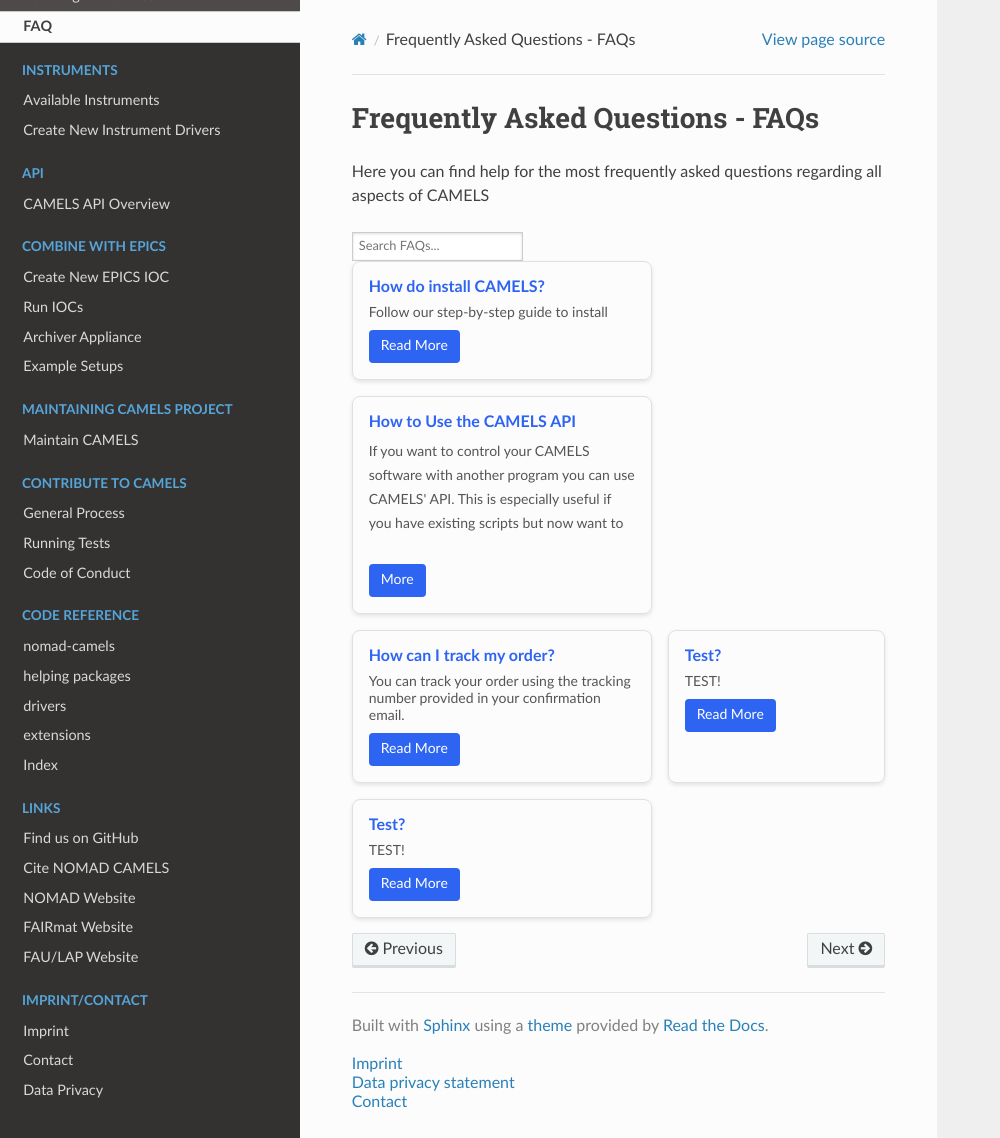
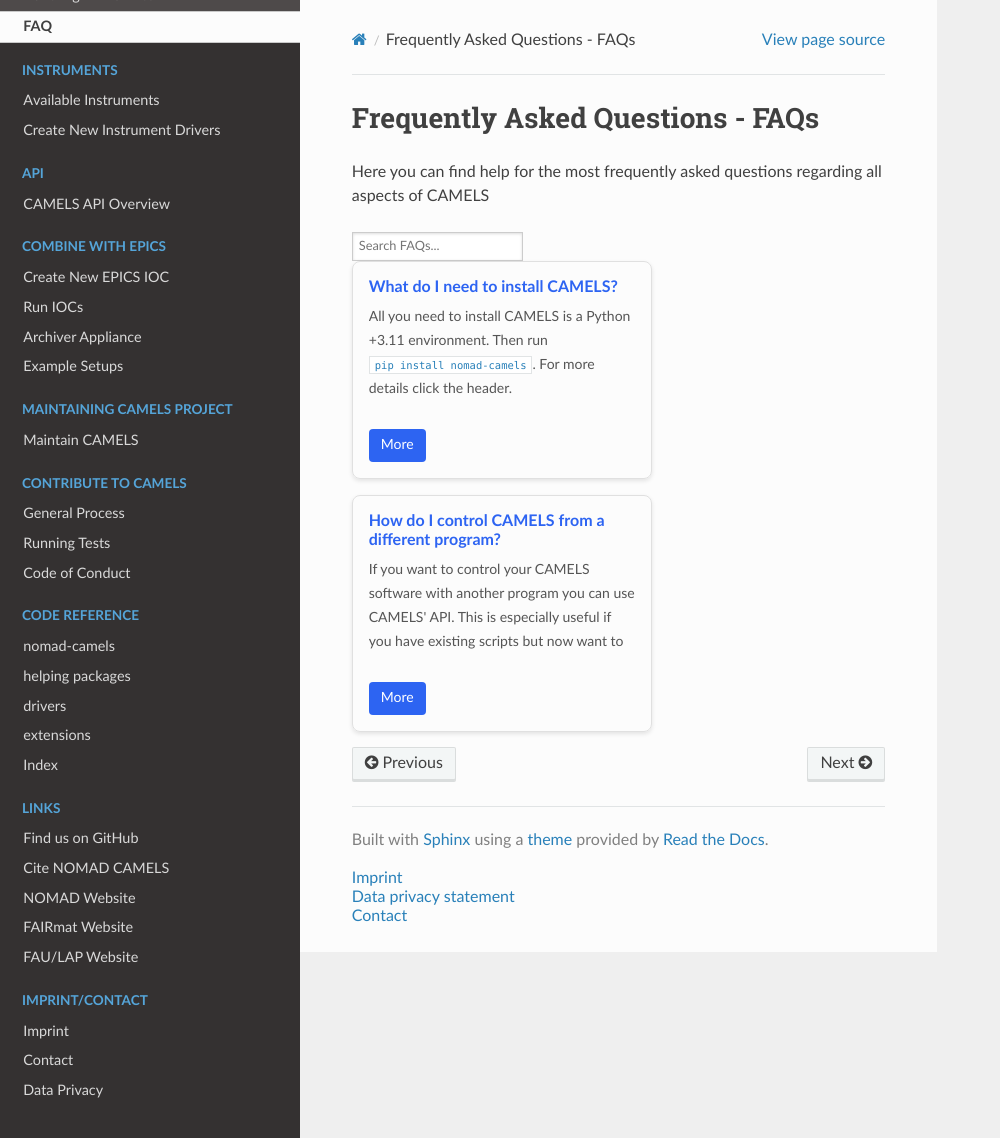
Before and after one commit to FAU-LAP/NOMAD-CAMELS, a Sphinx documentation site: the page built from docs/source/doc/faq/faq.md, in a window 1280 px wide and 1138 px high. Shown: the whole window, without its empty margins (0-1000 px from the left). Built offline with Sphinx 7.4.7 and the Read the Docs theme 2.0.0, drawn with Linux system fonts in a browser that asks for light colours; pages that are not in the unit, such as notebooks, are missing from menus; the version number is read from the project's files by our own code.

Commit message:
updated faqs

```diff
--- a/docs/source/doc/faq/faq.md
+++ b/docs/source/doc/faq/faq.md
@@ -8,37 +8,14 @@
 <!-- FAQ Container -->
 <div class="box-container" id="faqContainer">
     <!-- FAQ Item -->
-    <div class="box">
-        <a href="#" class="box-title" onclick="toggleContent(this)">How do install CAMELS?</a>
-        <div class="box-content">
-            Follow our step-by-step guide to install
-        </div>
-        <a href="#" class="more-link" onclick="toggleContent(this)">Read More</a>
-    </div>
+    <a href="../installation/installation.md" class="box">
+    <span class="box-title">What do I need to install CAMELS?</span>
+    <p class="box-content">All you need to install CAMELS is a Python +3.11 environment. Then run <code>pip install nomad-camels</code>. For more details click the header.</p>
+    <span class="more-link" onclick="toggleContent(event, this)">More</span>
+    </a>
     <a href="../api/api_landing.html" class="box">
-    <span class="box-title">How to Use the CAMELS API</span>
+    <span class="box-title">How do I control CAMELS from a different program?</span>
     <p class="box-content">If you want to control your CAMELS software with another program you can use CAMELS' API. This is especially useful if you have existing scripts but now want to control specific (new) aspects with CAMELS while still using the script you already have.</p>
     <span class="more-link" onclick="toggleContent(event, this)">More</span>
     </a>
-    <div class="box">
-            <a href="#" class="box-title" onclick="toggleContent(this)">How can I track my order?</a>
-            <div class="box-content">
-                You can track your order using the tracking number provided in your confirmation email.
-            </div>
-            <a href="#" class="more-link" onclick="toggleContent(this)">Read More</a>
-    </div>
-    <div class="box">
-            <a href="#" class="box-title" onclick="toggleContent(this)">Test?</a>
-            <div class="box-content">
-                TEST!
-            </div>
-            <a href="#" class="more-link" onclick="toggleContent(this)">Read More</a>
-    </div>
-    <div class="box">
-            <a href="#" class="box-title" onclick="toggleContent(this)">Test?</a>
-            <div class="box-content">
-                TEST!
-            </div>
-            <a href="#" class="more-link" onclick="toggleContent(this)">Read More</a>
-    </div>
 </div>
```
